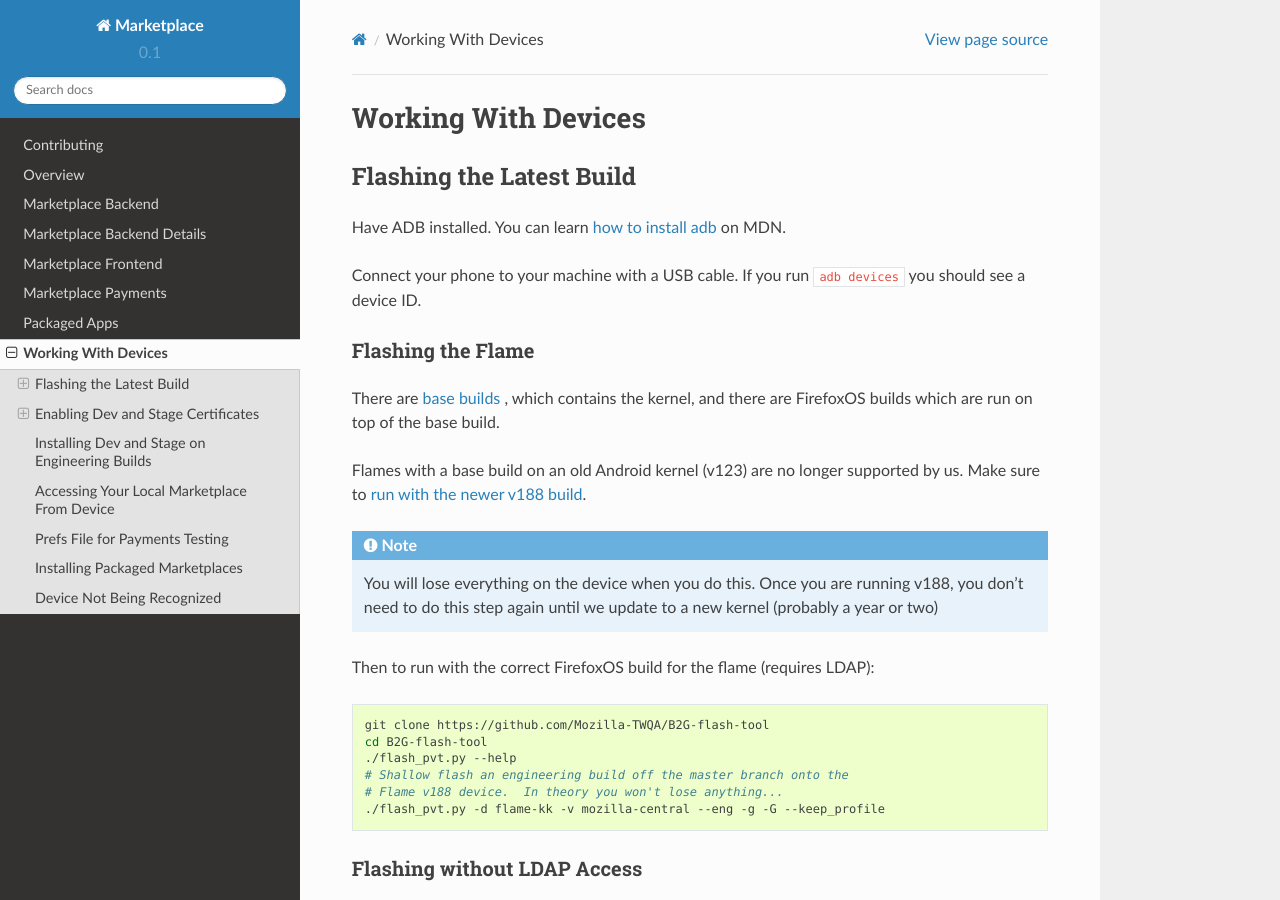
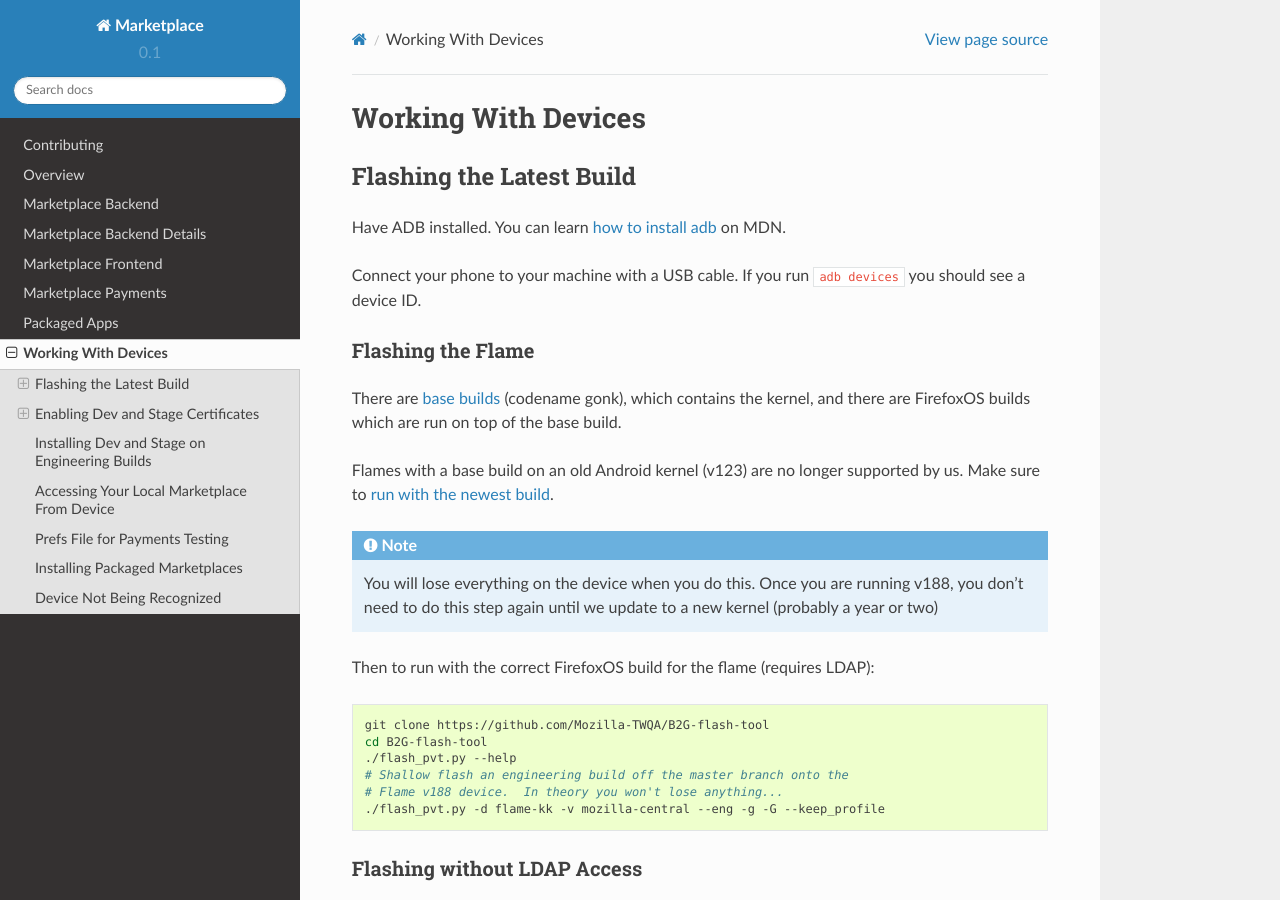
Before and after one commit to mozilla/marketplace-docs, a Sphinx documentation site: the page built from docs/topics/working-with-devices.rst, in a window 1280 px wide and 900 px high. Built offline with Sphinx 7.4.7 and the Read the Docs theme 2.0.0, drawn with Linux system fonts in a browser that asks for light colours.

Commit message:
tweak some links

```diff
--- a/docs/topics/working-with-devices.rst
+++ b/docs/topics/working-with-devices.rst
@@ -15,11 +15,11 @@
 ~~~~~~~~~~~~~~~~~~
 
 There are `base builds <https://developer.mozilla.org/Firefox_OS/Platform/Architecture>`_
-, which contains the kernel, and there are FirefoxOS builds which are run on
+(codename gonk), which contains the kernel, and there are FirefoxOS builds which are run on
 top of the base build.
 
 Flames with a base build on an old Android kernel (v123) are no longer
-supported by us. Make sure to `run with the newer v188 build <https://developer.mozilla.org/Firefox_OS/Developer_phone_guide/Flame#Updating_your_Flame%27s_software>`_.
+supported by us. Make sure to `run with the newest build <https://developer.mozilla.org/en-US/Firefox_OS/Phone_guide/Flame/Updating_your_Flame>`_.
 
 .. note::
 
```
